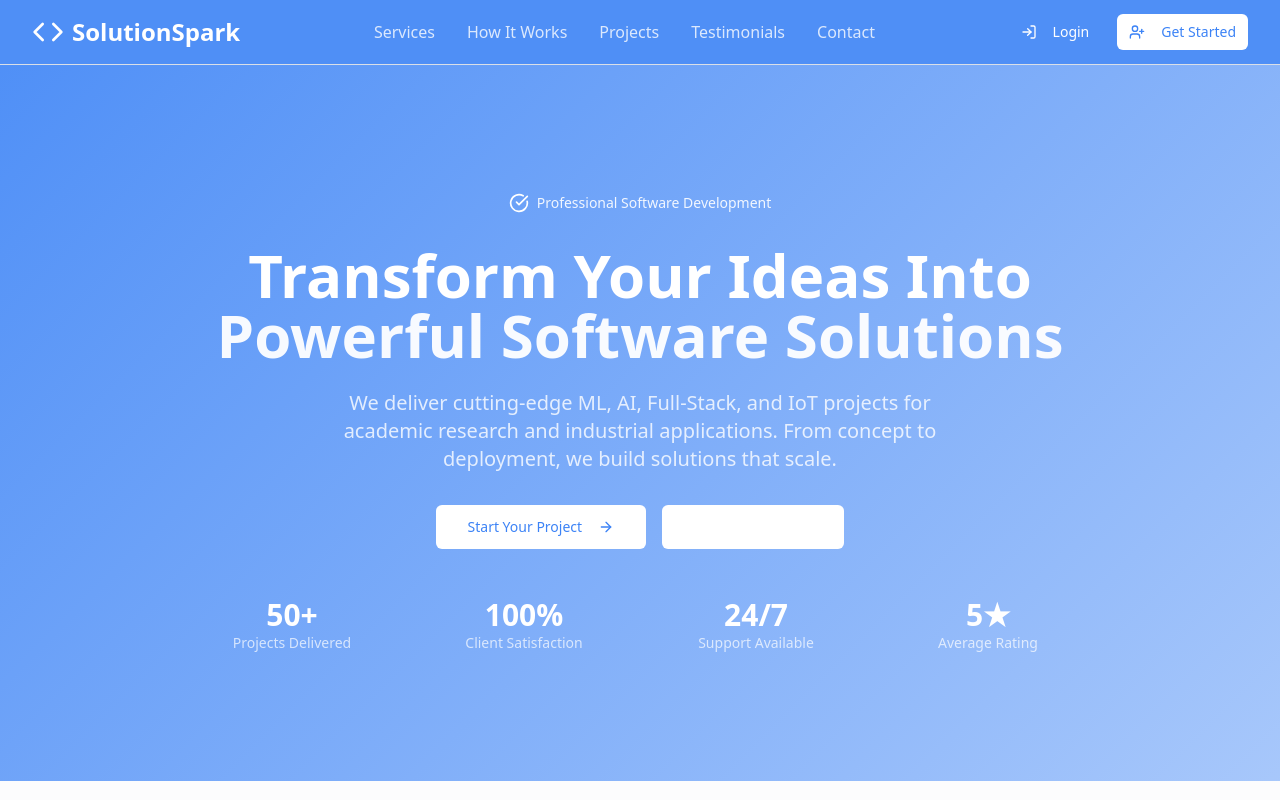
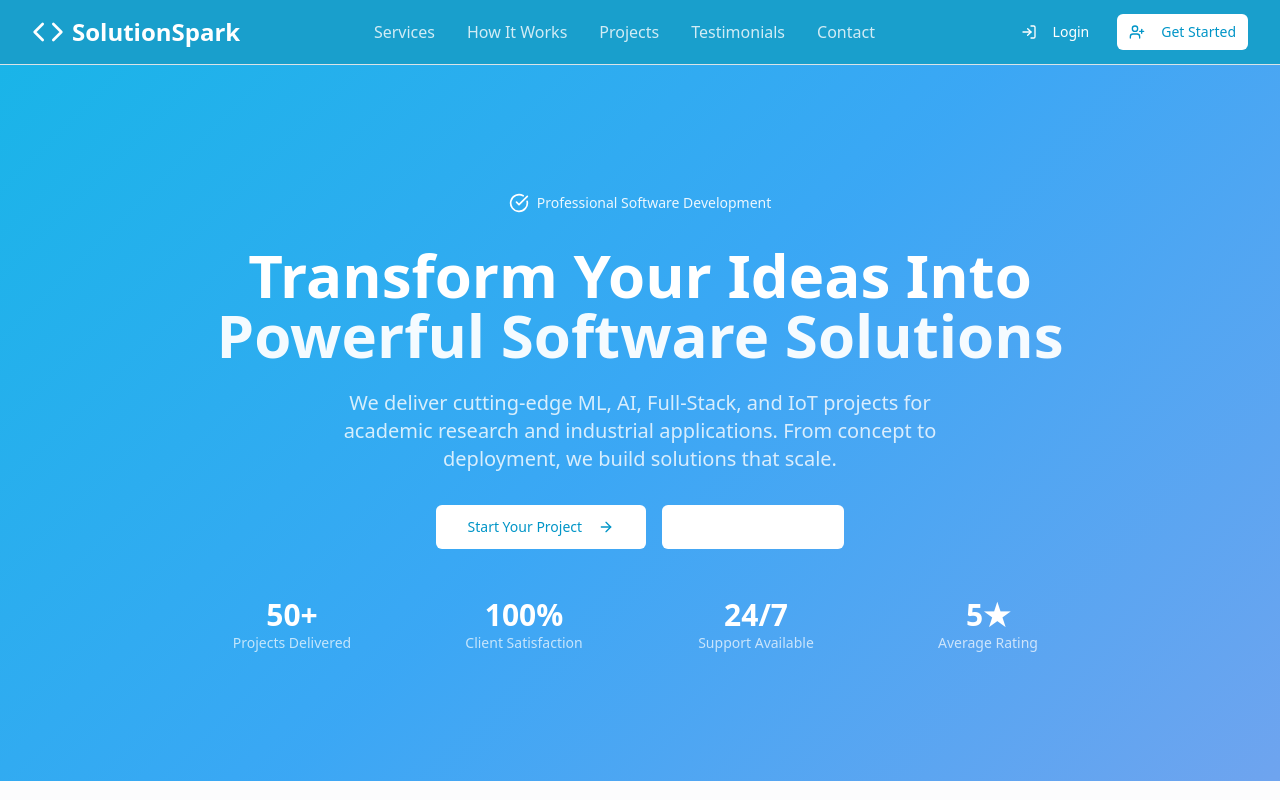
Before and after one commit to Vasu2219/solution-spark-flow, a React (Vite) app: page / in a window 1280 px wide. Shown: the top 800 px of the page. Built offline with nearby package versions, Linux system fonts and the light colour scheme.

Commit message:
Reverted to commit b6fe6933283b0165645a1f2526aea64e5e9c0d03

```diff
--- a/src/index.css
+++ b/src/index.css
@@ -18,81 +18,81 @@ All colors MUST be HSL.
     --popover: 0 0% 100%;
     --popover-foreground: 210 30% 8%;
 
-    --primary: 217 91% 60%;
+    --primary: 195 100% 39%;
     --primary-foreground: 0 0% 100%;
 
-    --secondary: 217 91% 85%;
-    --secondary-foreground: 217 91% 20%;
+    --secondary: 195 100% 85%;
+    --secondary-foreground: 195 100% 20%;
 
-    --muted: 217 20% 96%;
-    --muted-foreground: 217 10% 40%;
+    --muted: 195 20% 96%;
+    --muted-foreground: 195 10% 40%;
 
-    --accent: 217 91% 85%;
-    --accent-foreground: 217 91% 20%;
+    --accent: 195 100% 85%;
+    --accent-foreground: 195 100% 20%;
 
     --destructive: 0 84.2% 60.2%;
     --destructive-foreground: 210 40% 98%;
 
-    --border: 217 20% 88%;
-    --input: 217 20% 88%;
-    --ring: 217 91% 60%;
+    --border: 195 20% 88%;
+    --input: 195 20% 88%;
+    --ring: 195 100% 39%;
 
     --radius: 0.5rem;
 
-    --sidebar-background: 217 20% 98%;
-    --sidebar-foreground: 217 30% 20%;
-    --sidebar-primary: 217 91% 60%;
+    --sidebar-background: 195 20% 98%;
+    --sidebar-foreground: 195 30% 20%;
+    --sidebar-primary: 195 100% 39%;
     --sidebar-primary-foreground: 0 0% 98%;
-    --sidebar-accent: 217 20% 95%;
-    --sidebar-accent-foreground: 217 91% 20%;
-    --sidebar-border: 217 20% 90%;
-    --sidebar-ring: 217 91% 60%;
+    --sidebar-accent: 195 20% 95%;
+    --sidebar-accent-foreground: 195 100% 20%;
+    --sidebar-border: 195 20% 90%;
+    --sidebar-ring: 195 100% 39%;
 
-    /* Updated gradients to match Bootstrap blue */
-    --gradient-primary: linear-gradient(135deg, hsl(217, 91%, 60%) 0%, hsl(217, 91%, 70%) 100%);
-    --gradient-hero: linear-gradient(135deg, hsl(217, 91%, 60%) 0%, hsl(217, 91%, 70%) 50%, hsl(217, 91%, 80%) 100%);
+    /* ThingSpeak-inspired gradient variables */
+    --gradient-primary: linear-gradient(135deg, hsl(195, 100%, 39%) 0%, hsl(205, 100%, 50%) 100%);
+    --gradient-hero: linear-gradient(135deg, hsl(195, 100%, 45%) 0%, hsl(205, 90%, 55%) 50%, hsl(215, 80%, 65%) 100%);
   }
 
   .dark {
-    --background: 217 30% 8%;
-    --foreground: 217 20% 95%;
+    --background: 195 30% 8%;
+    --foreground: 195 20% 95%;
 
-    --card: 217 30% 10%;
-    --card-foreground: 217 20% 95%;
+    --card: 195 30% 10%;
+    --card-foreground: 195 20% 95%;
 
-    --popover: 217 30% 10%;
-    --popover-foreground: 217 20% 95%;
+    --popover: 195 30% 10%;
+    --popover-foreground: 195 20% 95%;
 
-    --primary: 217 91% 70%;
-    --primary-foreground: 217 30% 8%;
+    --primary: 195 100% 50%;
+    --primary-foreground: 195 30% 8%;
 
-    --secondary: 217 30% 15%;
-    --secondary-foreground: 217 20% 85%;
+    --secondary: 195 30% 15%;
+    --secondary-foreground: 195 20% 85%;
 
-    --muted: 217 30% 15%;
-    --muted-foreground: 217 20% 60%;
+    --muted: 195 30% 15%;
+    --muted-foreground: 195 20% 60%;
 
-    --accent: 217 30% 15%;
-    --accent-foreground: 217 20% 85%;
+    --accent: 195 30% 15%;
+    --accent-foreground: 195 20% 85%;
 
     --destructive: 0 62.8% 30.6%;
     --destructive-foreground: 210 40% 98%;
 
-    --border: 217 30% 18%;
-    --input: 217 30% 18%;
-    --ring: 217 91% 70%;
+    --border: 195 30% 18%;
+    --input: 195 30% 18%;
+    --ring: 195 100% 50%;
 
-    --sidebar-background: 217 40% 5%;
-    --sidebar-foreground: 217 20% 90%;
-    --sidebar-primary: 217 91% 70%;
+    --sidebar-background: 195 40% 5%;
+    --sidebar-foreground: 195 20% 90%;
+    --sidebar-primary: 195 100% 50%;
     --sidebar-primary-foreground: 0 0% 100%;
-    --sidebar-accent: 217 30% 12%;
-    --sidebar-accent-foreground: 217 20% 85%;
-    --sidebar-border: 217 30% 15%;
-    --sidebar-ring: 217 91% 70%;
+    --sidebar-accent: 195 30% 12%;
+    --sidebar-accent-foreground: 195 20% 85%;
+    --sidebar-border: 195 30% 15%;
+    --sidebar-ring: 195 100% 50%;
 
-    --gradient-primary: linear-gradient(135deg, hsl(217, 91%, 70%) 0%, hsl(217, 91%, 80%) 100%);
-    --gradient-hero: linear-gradient(135deg, hsl(217, 91%, 70%) 0%, hsl(217, 91%, 80%) 50%, hsl(217, 91%, 90%) 100%);
+    --gradient-primary: linear-gradient(135deg, hsl(195, 100%, 50%) 0%, hsl(205, 100%, 60%) 100%);
+    --gradient-hero: linear-gradient(135deg, hsl(195, 100%, 55%) 0%, hsl(205, 90%, 65%) 50%, hsl(215, 80%, 75%) 100%);
   }
 }
 
```
